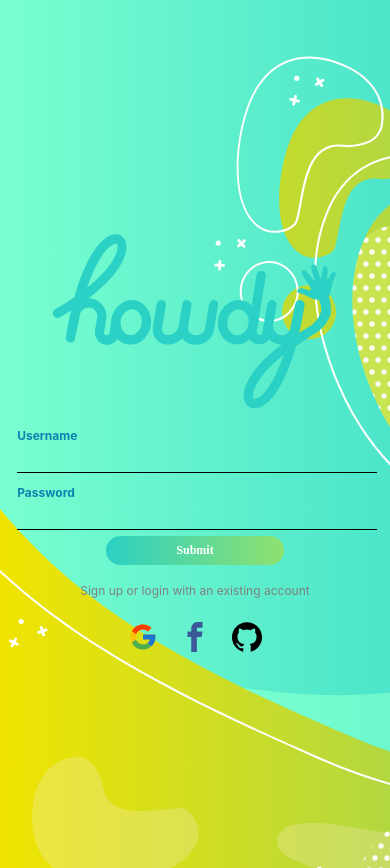
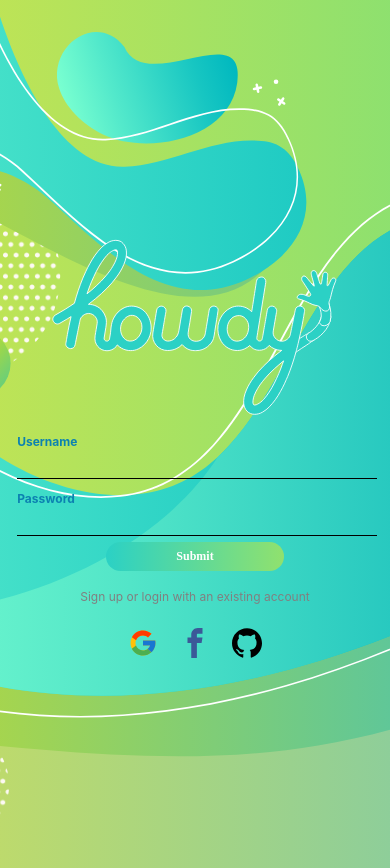
Before and after one commit to jdilldev/best-practices-scaffold, a React (Create React App) app: page / in a window 390 px wide. Built offline with nearby package versions, Linux system fonts and the light colour scheme; a web font is replaced by a local one.

Commit message:
updated lottie file -howdy- outline so it is viewable across all screen widths (mobile was hidden)

```diff
--- a/src/components/Login/Login.scss
+++ b/src/components/Login/Login.scss
@@ -7,10 +7,14 @@
 		justify-content: center;
 		height: 100vh;
 		background-image: url("../../images/fluid-background.svg");
+		background-position: center;
+		background-repeat: no-repeat;
+		background-size: cover;
 		.login--image {
 			display: none;
 		}
 		.login__wrapper {
+			padding-top: 1em;
 			grid-area: login;
 			display: flex;
 			flex-direction: column;
--- a/src/components/Login/Login.tsx
+++ b/src/components/Login/Login.tsx
@@ -32,7 +32,7 @@ export const Login = ({ setToken }: { setToken: setTokenFunction }) => {
         <div className={'login__container'}>
             <div className={'login__wrapper'}>
                 <form id={'login'} onSubmit={() => setToken('fake-token')}>
-                    <Lottie options={{ animationData: howdy, autoplay: true, loop: true }} width={'100%'} height={200} />
+                    <Lottie options={{ animationData: howdy, autoplay: true, loop: true, }} style={{ stroke: 'white', strokeWidth: 10 }} width={'100%'} height={200} />
                     <label style={{ width: '100%' }}>
                         <p>Username</p>
                         <input className={'login--input'} type={'text'} onChange={(event) => setUsername(event.target.value)} />
```
